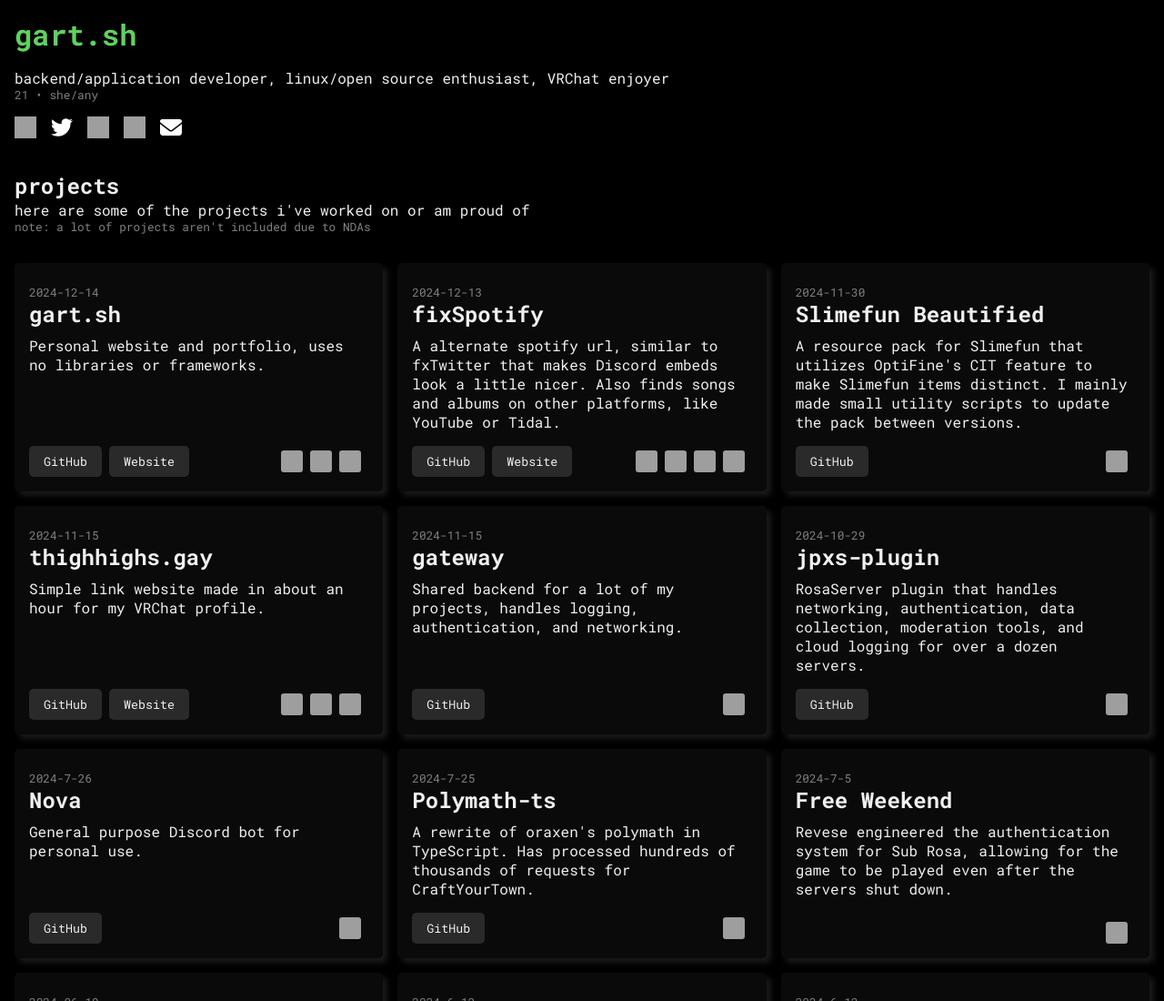
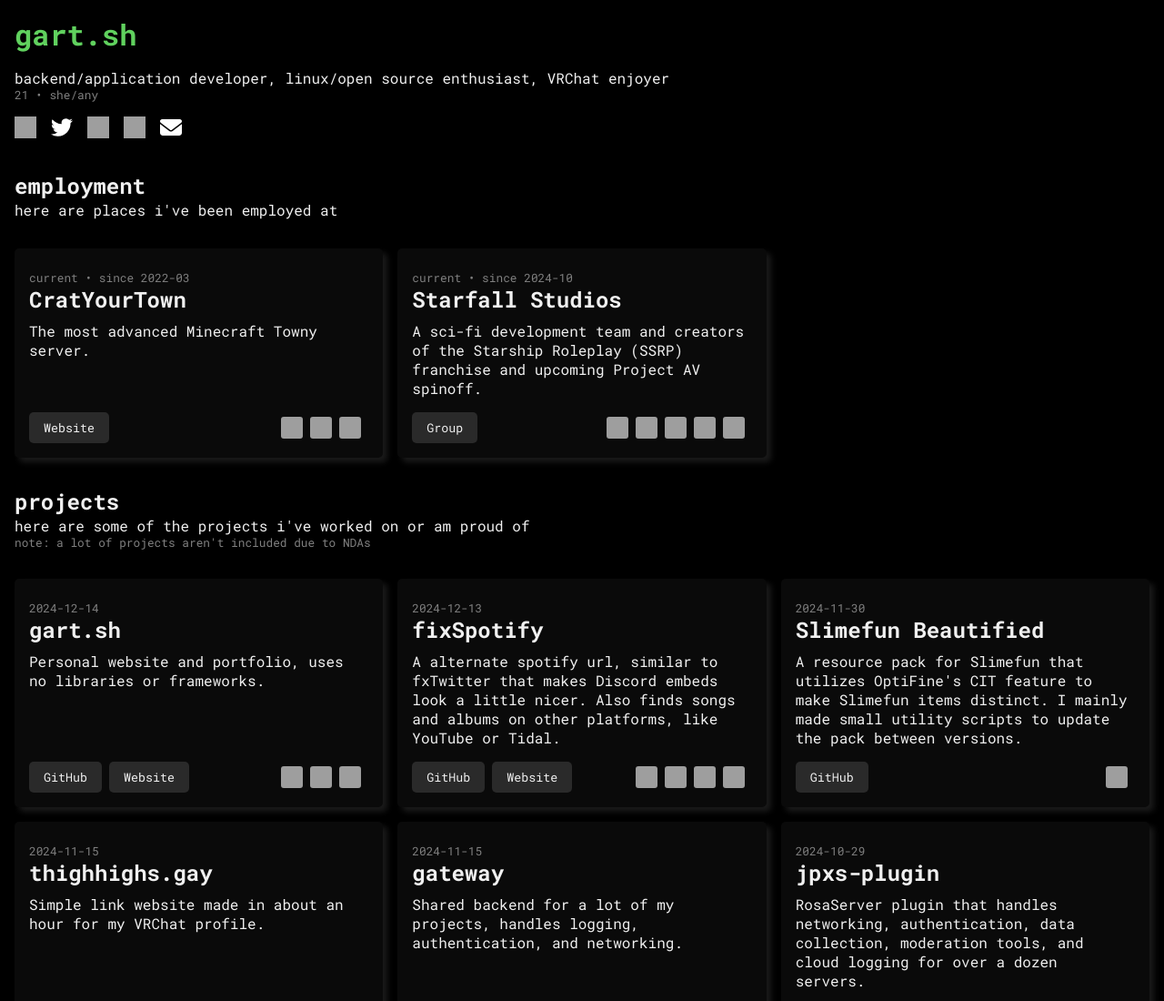
Before and after one commit to gart-sh/index, a website built with Vite: page src/index.html in a window 1280 px wide. Shown: the top 1100 px of the page at 91% size. Built offline with nearby package versions, Linux system fonts and the light colour scheme; grey boxes are pictures that could not be loaded.

Commit message:
add employment, fuck oracle

```diff
--- a/src/index.html
+++ b/src/index.html
@@ -15,12 +15,21 @@
 			rel="stylesheet"
 		/>
 
-		<meta name="description" content="gart.sh - backend/application developer, linux/open source enthusiast, VRChat enjoyer" />
-		<meta name="keywords" content="gart.sh, gart, backend, application, developer, linux, open source, VRChat" />
+		<meta
+			name="description"
+			content="gart.sh - backend/application developer, linux/open source enthusiast, VRChat enjoyer"
+		/>
+		<meta
+			name="keywords"
+			content="gart.sh, gart, backend, application, developer, linux, open source, VRChat"
+		/>
 		<meta name="author" content="gart" />
 
 		<meta property="og:title" content="gart.sh" />
-		<meta property="og:description" content="gart.sh - backend/application developer, linux/open source enthusiast, VRChat enjoyer" />
+		<meta
+			property="og:description"
+			content="gart.sh - backend/application developer, linux/open source enthusiast, VRChat enjoyer"
+		/>
 	</head>
 
 	<body>
@@ -28,12 +37,8 @@
 
 		<div class="header">
 			<h1>gart.sh</h1>
-			<p>
-				backend/application developer, linux/open source enthusiast, VRChat enjoyer
-			</p>
-			<p class="note">
-				21 • she/any
-			</p>
+			<p>backend/application developer, linux/open source enthusiast, VRChat enjoyer</p>
+			<p class="note">21 • she/any</p>
 
 			<div class="header-links">
 				<a href="https://gart.sh/l/github" target="_blank">
@@ -51,31 +56,85 @@
 				<a href="mailto:contact@gart.sh" target="_blank">
 					<img height="32" width="32" src="assets/mail.svg" alt="email" />
 				</a>
-
 			</div>
-
 		</div>
 
 		<div class="content">
+			<h2>employment</h2>
+			<p>here are places i've been employed at</p>
+		</div>
 
+		<div class="card-list">
+			<div class="card" style="animation: 0.5s forwards fadeIn">
+				<div class="card-timestamp">current • since 2022-03</div>
+				<div class="card-header">
+					<h2 class="card-title">CratYourTown</h2>
+					<p class="card-description">The most advanced Minecraft Towny server.</p>
+				</div>
+				<div class="card-footer">
+					<div class="card-links">
+						<a class="card-link" href="https://craftyourtown.com" target="_blank" rel="noopener noreferrer"
+							><button>Website</button></a
+						>
+					</div>
+					<div class="card-langs">
+						<img src="https://cdn.simpleicons.org/typescript" />
+						<img src="https://cdn.simpleicons.org/kotlin" />
+						<img
+							src="https://cdn.simpleicons.org/openjdk/fff"
+							title="oracle removed the java icon off of simpleicons i want to kms, you get the openjdk one instead"
+						/>
+					</div>
+				</div>
+			</div>
+			<div class="card" style="animation: 0.5s forwards fadeIn">
+				<div class="card-timestamp">current • since 2024-10</div>
+				<div class="card-header">
+					<h2 class="card-title">Starfall Studios</h2>
+					<p class="card-description">
+						A sci-fi development team and creators of the Starship Roleplay (SSRP) franchise and upcoming
+						Project AV spinoff.
+					</p>
+				</div>
+				<div class="card-footer">
+					<div class="card-links">
+						<a
+							class="card-link"
+							href="https://www.roblox.com/communities/1191237/St-rfall"
+							target="_blank"
+							rel="noopener noreferrer"
+							><button>Group</button></a
+						>
+					</div>
+					<div class="card-langs">
+						<img src="https://cdn.simpleicons.org/typescript" />
+						<img src="https://cdn.simpleicons.org/html5" />
+						<img src="https://cdn.simpleicons.org/css3" />
+						<img src="https://cdn.simpleicons.org/lua" />
+						<img src="https://cdn.simpleicons.org/roblox/fff" />
+					</div>
+				</div>
+			</div>
+		</div>
+
+		<div class="content">
 			<h2>projects</h2>
 			<p>here are some of the projects i've worked on or am proud of</p>
 			<p class="note">note: a lot of projects aren't included due to NDAs</p>
 		</div>
 
-		<div id="project-list" class="project-list">
-			<div id="project-template" class="project" hidden>
-				<div class="project-timestamp"></div>
-				<div class="project-header">
-					<h2 class="project-title"> </h2>
-					<p class="project-description"></p>
+		<div id="project-list" class="card-list">
+			<div id="card-template" class="card" hidden>
+				<div class="card-timestamp"></div>
+				<div class="card-header">
+					<h2 class="card-title"></h2>
+					<p class="card-description"></p>
 				</div>
-				<div class="project-footer">
-					<div class="project-links"></div>
-					<div class="project-langs"></div>
+				<div class="card-footer">
+					<div class="card-links"></div>
+					<div class="card-langs"></div>
 				</div>
 			</div>
 		</div>
-
 	</body>
 </html>
--- a/src/script/index.ts
+++ b/src/script/index.ts
@@ -2,7 +2,7 @@
 import { languages } from "./assets/languages"
 
 const projctListElement = document.getElementById('project-list')! as HTMLDivElement
-const projectTemplateElement = document.getElementById('project-template')! as HTMLTemplateElement
+const projectTemplateElement = document.getElementById('card-template')! as HTMLTemplateElement
 
 const delay = 50
 
@@ -11,11 +11,11 @@
 function addProject(project: Project, index: number) {
     const newProject = projectTemplateElement.cloneNode(true) as HTMLDivElement
 
-    const timestampElement = newProject.querySelector('.project-timestamp')! as HTMLDivElement
-    const nameElement = newProject.querySelector('.project-title')! as HTMLHeadingElement
-    const descriptionElement = newProject.querySelector('.project-description')! as HTMLParagraphElement
-    const linkElement = newProject.querySelector('.project-links')! as HTMLAnchorElement
-    const languageElement = newProject.querySelector('.project-langs')! as HTMLDivElement
+    const timestampElement = newProject.querySelector('.card-timestamp')! as HTMLDivElement
+    const nameElement = newProject.querySelector('.card-title')! as HTMLHeadingElement
+    const descriptionElement = newProject.querySelector('.card-description')! as HTMLParagraphElement
+    const linkElement = newProject.querySelector('.card-links')! as HTMLAnchorElement
+    const languageElement = newProject.querySelector('.card-langs')! as HTMLDivElement
 
     timestampElement.textContent = project.date
     nameElement.textContent = project.name
@@ -23,7 +23,7 @@
 
     project.links.forEach(link => {
         const newLink = document.createElement('a')
-        newLink.className = 'project-link'
+        newLink.className = 'card-link'
         newLink.setAttribute('href', link.url)
         newLink.setAttribute('target', '_blank')
         newLink.setAttribute('rel', 'noopener noreferrer')
--- a/src/style.css
+++ b/src/style.css
@@ -90,14 +90,14 @@
 	font-size: 0.8rem;
 }
 
-.project-list {
+.card-list {
 	display: grid;
 	grid-template-columns: repeat(auto-fill, minmax(400px, 1fr));
 	gap: 1rem;
 	padding: 1rem;
 }
 
-.project {
+.card {
 	color: var(---fg0);
 	background-color: var(---bg1);
 	padding: 1rem;
@@ -123,53 +123,53 @@
 	}
 }
 
-.project:hover {
+.card:hover {
 	background-color: var(---bg2);
 	box-shadow: 10px 10px 12px var(---a0);
 	transform: translate(-5px, -5px);
 }
 
-.project h2 {
+.card h2 {
 	font-size: 1.5rem;
 	margin-bottom: 0.5rem;
 }
 
-.project p {
+.card p {
 	font-size: 1rem;
 }
 
-.project .project-timestamp {
+.card .card-timestamp {
 	font-size: 0.8rem;
 	color: var(---fg2);
 	margin-top: 0.5rem;
 }
 
-.project .project-footer {
+.card .card-footer {
 	display: grid;
 	grid-template-columns: 1fr auto;
 	margin-top: 1rem;
 }
 
-.project .project-footer a {
-	text-align: left
+.card .card-footer a {
+	text-align: left;
 }
 
-.project .project-links {
+.card .card-links {
 	display: flex;
 }
 
-.project .project-links a {
+.card .card-links a {
 	margin-right: 0.5rem;
 }
 
-.project .project-langs {
+.card .card-langs {
 	display: flex;
 	width: 100%;
 	flex-wrap: wrap;
 	align-items: center;
 }
 
-.project .project-langs img {
+.card .card-langs img {
 	width: 1.5rem;
 	height: 1.5rem;
 	margin-right: 0.5rem;
```
Also changed, not shown: 1 other file.
